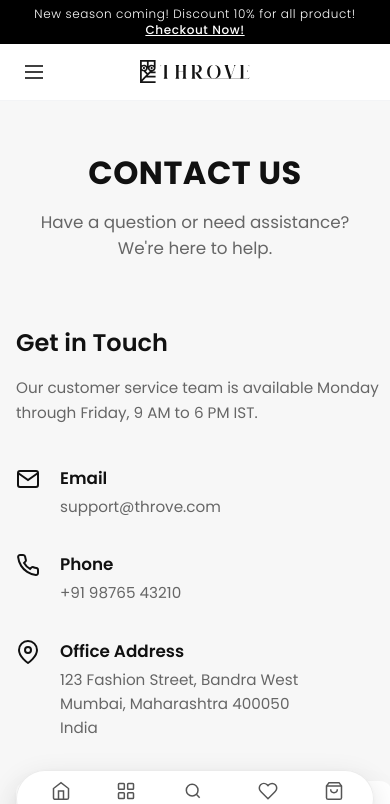
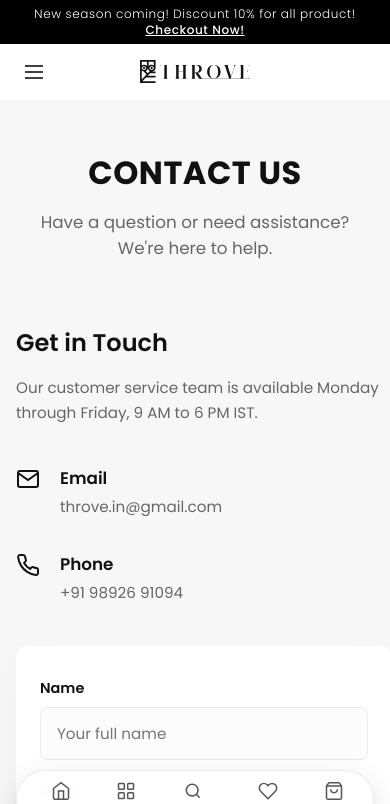
Before and after one commit to rushish-mewada/throve-frontend, a Next.js app: page /contact in a window 390 px wide. Shown: the top 804 px of the page. Built offline with nearby package versions, Linux system fonts and the light colour scheme; a web font is replaced by a local one.

Commit message:
feat(contact): update official support email to throve.in@gmail.com, phone to 9892691094, and remove physical office address

```diff
--- a/src/app/(shop)/account/login/page.js
+++ b/src/app/(shop)/account/login/page.js
@@ -64,7 +64,7 @@ export default function LoginPage() {
                   <span className={styles.countryCode}>+91</span>
                   <input
                     type="tel"
-                    placeholder="98765 43210"
+                    placeholder="98926 91094"
                     className={styles.phoneInput}
                     value={phone}
                     onChange={(e) => setPhone(e.target.value)}
--- a/src/app/(shop)/account/page.js
+++ b/src/app/(shop)/account/page.js
@@ -6,7 +6,7 @@ import AccountDashboard from './_components/AccountDashboard/AccountDashboard';
 // Placeholder for DAL fetching
 const getAccountData = async () => {
   return {
-    user: { name: 'Aryan Sharma', phone: '+91 98765 43210', email: 'aryan@example.com', tier: 'Throve Black VIP' },
+    user: { name: 'Aryan Sharma', phone: '+91 98926 91094', email: 'throve.in@gmail.com', tier: 'Throve Black VIP' },
     orders: [
       { id: 'ORD-1092', date: 'Oct 04, 2026', total: '₹4,300', status: 'Delivered', image: 'https://placehold.co/100x120/111111/ffffff.png?text=Jacket' },
       { id: 'ORD-1045', date: 'Sep 12, 2026', total: '₹2,100', status: 'Processing', image: 'https://placehold.co/100x120/e0e0e0/666666.png?text=Shirt' },
--- a/src/app/(shop)/contact/page.js
+++ b/src/app/(shop)/contact/page.js
@@ -51,7 +51,11 @@ export default function ContactPage() {
                 </svg>
                 <div>
                   <h3>Email</h3>
-                  <p>support@throve.com</p>
+                  <p>
+                    <a href="mailto:throve.in@gmail.com" style={{ color: 'inherit', textDecoration: 'none' }}>
+                      throve.in@gmail.com
+                    </a>
+                  </p>
                 </div>
               </div>
 
@@ -61,18 +65,11 @@ export default function ContactPage() {
                 </svg>
                 <div>
                   <h3>Phone</h3>
-                  <p>+91 98765 43210</p>
-                </div>
-              </div>
-
-              <div className={styles.detailItem}>
-                <svg width="24" height="24" viewBox="0 0 24 24" fill="none" stroke="currentColor" strokeWidth="2">
-                  <path d="M21 10c0 7-9 13-9 13s-9-6-9-13a9 9 0 0 1 18 0z"></path>
-                  <circle cx="12" cy="10" r="3"></circle>
-                </svg>
-                <div>
-                  <h3>Office Address</h3>
-                  <p>123 Fashion Street, Bandra West<br />Mumbai, Maharashtra 400050<br />India</p>
+                  <p>
+                    <a href="tel:+919892691094" style={{ color: 'inherit', textDecoration: 'none' }}>
+                      +91 98926 91094
+                    </a>
+                  </p>
                 </div>
               </div>
             </div>
--- a/src/context/StoreContext.js
+++ b/src/context/StoreContext.js
@@ -177,8 +177,8 @@ export function StoreProvider({ children }) {
   const loginUser = (userData) => {
     const customer = userData || {
       name: 'Aryan Sharma',
-      phone: '+91 98765 43210',
-      email: 'aryan@example.com',
+      phone: '+91 98926 91094',
+      email: 'throve.in@gmail.com',
       tier: 'Throve Black VIP'
     };
     setUser(customer);
```
